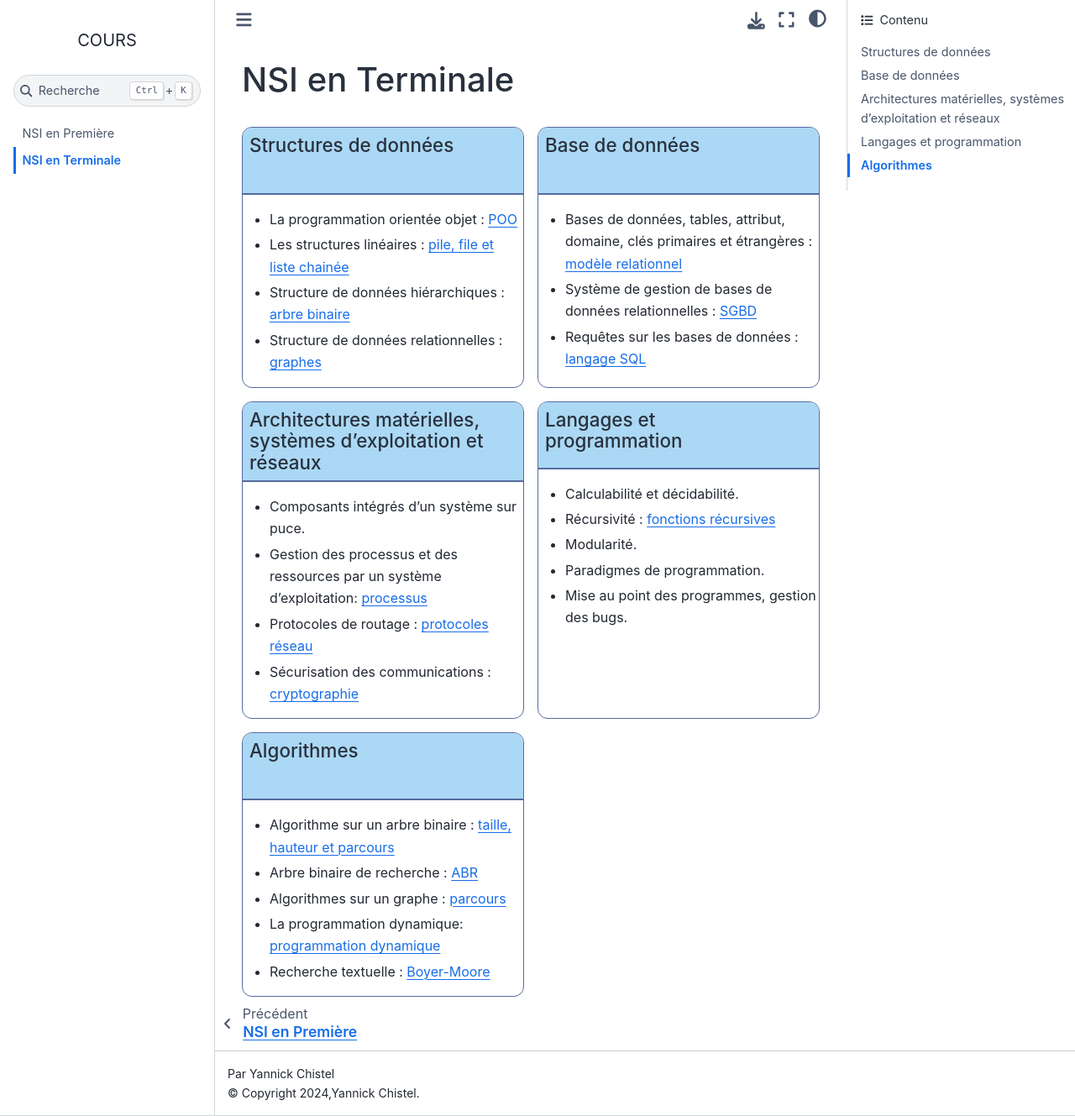
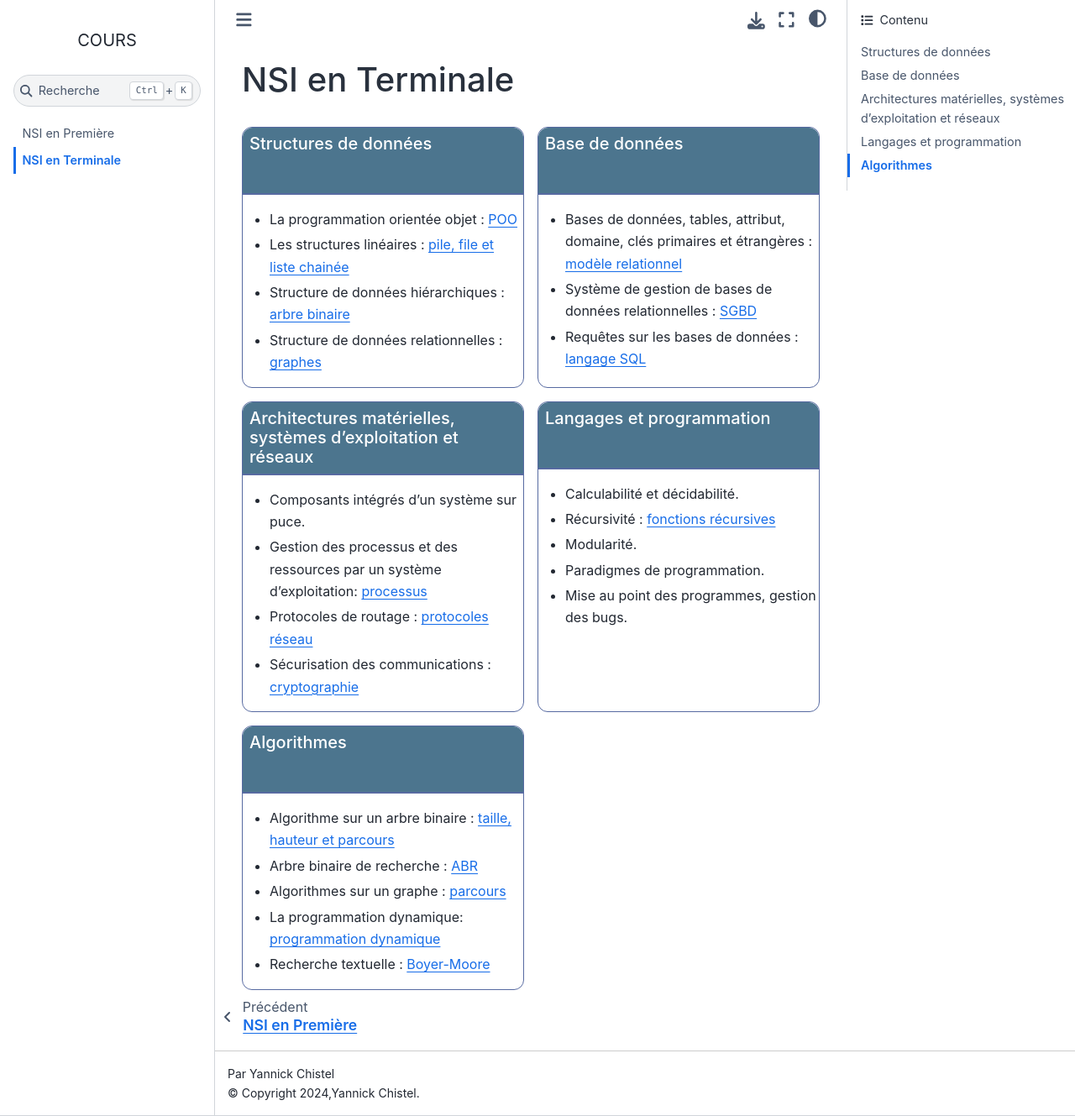
Before and after one commit to ychistel/cours, a Sphinx documentation site: the page built from source/content/tnsi.rst, in a window 1280 px wide and 1329 px high. Shown: the whole window at 84% size. Built offline with Sphinx 7.4.7 and the Sphinx Book theme 1.1.4, drawn with Linux system fonts in a browser that asks for light colours.

Commit message:
mise à jour css

```diff
--- a/source/_static/custom.css
+++ b/source/_static/custom.css
@@ -73,12 +73,13 @@ section section{
     border-radius: 12px;
     padding-top: 0px;
 }
-section h2{
-    font-size: 1.4em;
+section h2, .bd-article-container h2{
+    font-size: 1.25em;
+    color: #fff;
     margin: 0px auto 16px;
     min-height: 80px;
     padding: 8px;
-    background: #abd8f4;
+    background: #4c758e;
     border-top-left-radius: 12px;
     border-top-right-radius: 12px;
     border-bottom: solid 2px rgb(87,106,161);
```
